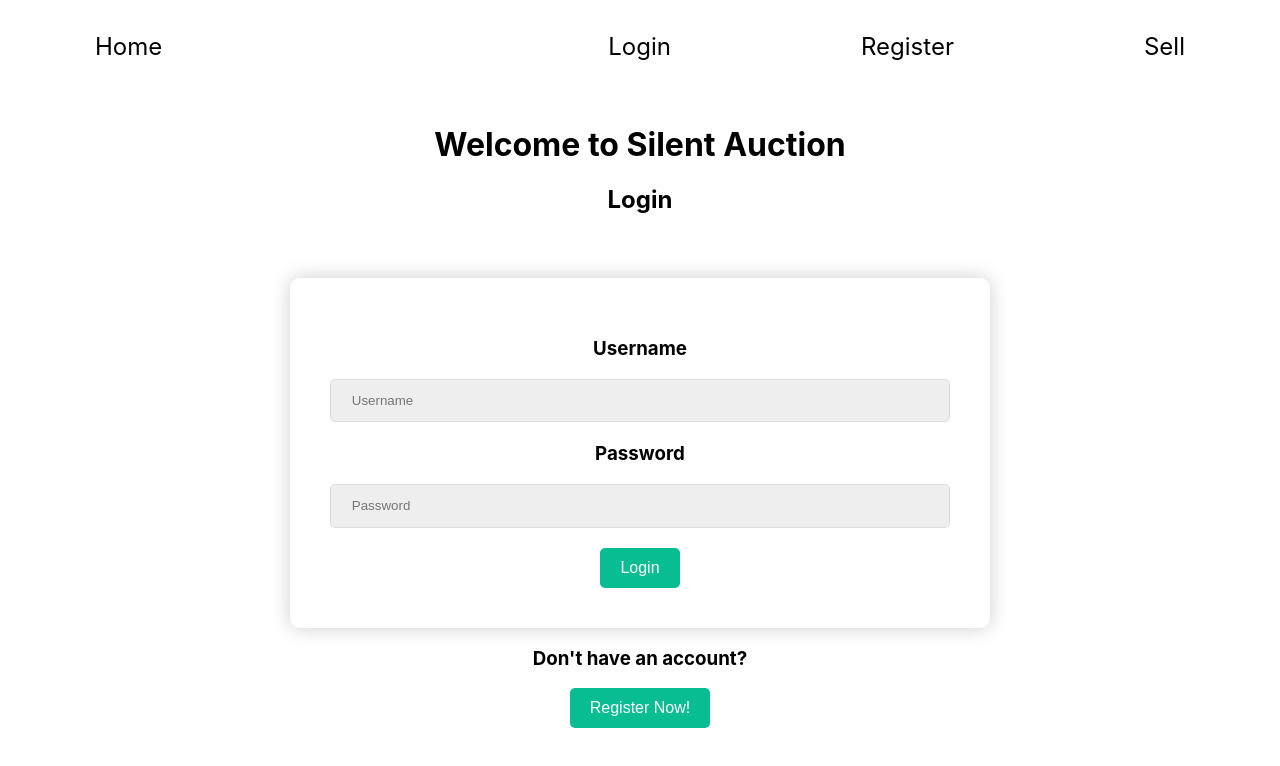
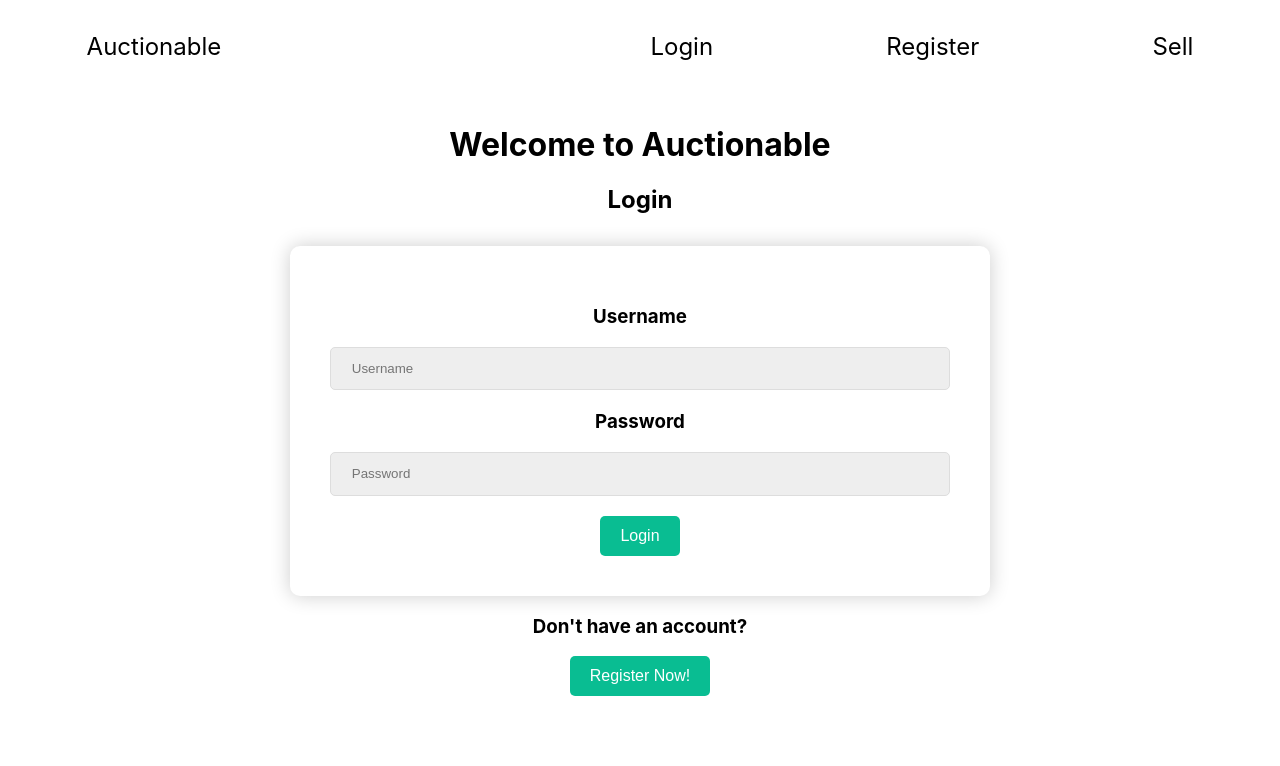
Before and after one commit to DistortedAxiom/silent-auction-frontend, a React (Create React App) app in the folder app/: page / in a window 1280 px wide. Shown: the top 766 px of the page. Built offline with nearby package versions, Linux system fonts and the light colour scheme.

Commit message:
Display error message on login auth failure

```diff
--- a/app/src/App.css
+++ b/app/src/App.css
@@ -35,3 +35,7 @@
     display: flex;
     justify-content: center;
   }
+
+  .login-error {
+    color: red;
+  }
--- a/app/src/components/Login.js
+++ b/app/src/components/Login.js
@@ -1,4 +1,4 @@
-import React, { useState } from 'react';
+import React, { useState, useEffect } from 'react';
 import {Link} from 'react-router-dom';
 import {useForm} from 'react-hook-form';
 import styled, {css} from 'styled-components';
@@ -19,7 +19,7 @@ const StyledFormWrapper = styled.div`
   display: flex;
   justify-content: center;
   align-items: center;
-  margin-top: 8vh;
+  margin-top: 4vh;
 `;
 
 const StyledForm = styled.form`
@@ -55,12 +55,13 @@ const StyledButton = styled.button`
 
 export default function Login() {
 
-    const {register, handleSubmit, errors} = useForm();
+    const {register, handleSubmit, errors, reset} = useForm();
 
-    const onSubmit = data => {
-        console.log(data);
+    const [loginError, setLoginError] = useState(' ');
 
-        login(data)
+    const onSubmit = (data, e) => {
+        login(data);
+        e.target.reset();
     }
 
     const login = event => {
@@ -74,17 +75,20 @@ export default function Login() {
         axiosWithAuth().post('https://reqres.in/api/login', event)
         .then(res => {
             console.log(`Success!`)
-            console.log(res);
+            localStorage.setItem('token', JSON.stringify(res.data.token));
+            console.log(localStorage.token)
         })
         .catch(err => {
             console.log(err);
+            setLoginError('Please check your username and password');
         })
     }
 
     return (
         <div>
-            <h1>Welcome to Silent Auction</h1>
+            <h1>Welcome to Auctionable</h1>
             <h2>Login</h2>
+            {loginError.length > 0 ? <p className="login-error">{loginError}</p> : null}
             <div>
                 <StyledFormWrapper>
                 <StyledForm onSubmit={handleSubmit(onSubmit)}>
--- a/app/src/components/Navigation.js
+++ b/app/src/components/Navigation.js
@@ -7,7 +7,7 @@ export default function Navigation() {
     return (
         <nav className="nav-bar">
             <div className="home-link-container">
-                <a href='https://auctionable.netlify.app/' className="home-link">Home</a>
+                <a href='https://auctionable.netlify.app/' className="home-link">Auctionable</a>
             </div>
             <Link to="/" className="nav-item">Login</Link>
             <Link to="/signup" className="nav-item">Register</Link>
--- a/app/src/components/SellerForm.js
+++ b/app/src/components/SellerForm.js
@@ -69,7 +69,7 @@ export default function SellerForm() {
 
     return (
         <div>
-            <h1>Silent Auction</h1>
+            <h1>Auctionable</h1>
             <h2>Create a listing</h2>
             <div>
                 <StyledFormWrapper>
--- a/app/src/components/Signup.js
+++ b/app/src/components/Signup.js
@@ -21,7 +21,7 @@ export default function SignUp() {
     display: flex;
     justify-content: center;
     align-items: center;
-    margin-top: 8vh;
+    margin-top: 4vh;
     `;
 
     const StyledForm = styled.form`
@@ -82,7 +82,7 @@ export default function SignUp() {
 
     return (
         <div>
-            <h1>Welcome to Silent Auction</h1>
+            <h1>Welcome to Auctionable</h1>
             <h2>Register with us!</h2>
             <div>
                 <StyledFormWrapper>
```
